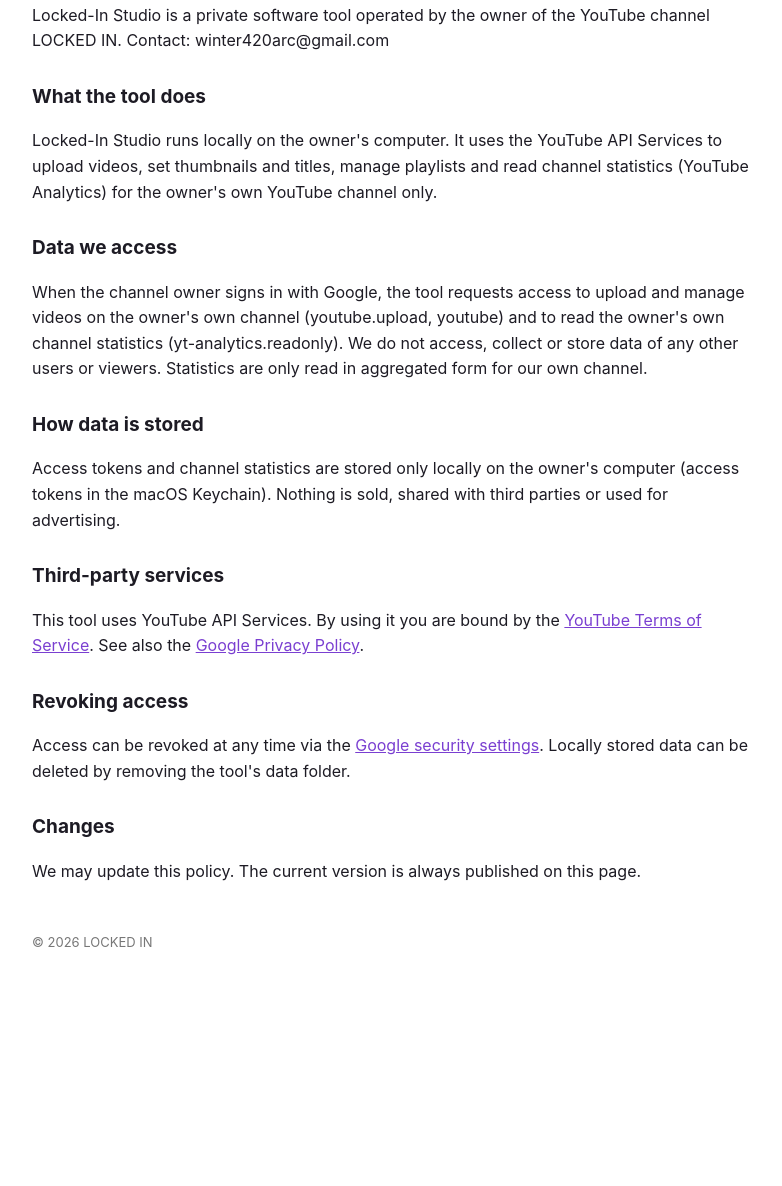
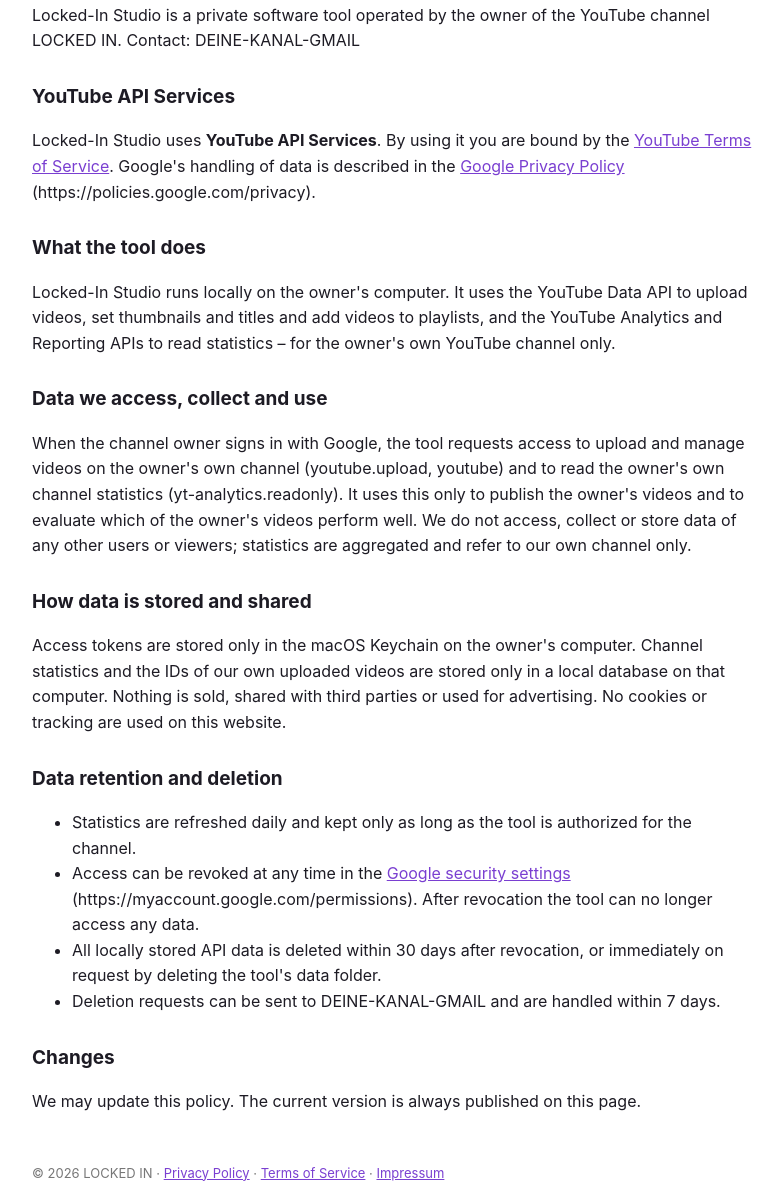
Before and after one commit to lockedinstudio/lockedinstudio.github.io, a plain HTML site: page privacy-policy.html in a window 1280 px wide. Shown: the part 245-1431 px from the top of the page, without its empty margins (248-1030 px from the left). Before the commit the page ends 1238 px from the top, so only its background shows below. Drawn offline with Linux system fonts and the light colour scheme.

Commit message:
Add files via upload

```diff
--- a/privacy-policy.html
+++ b/privacy-policy.html
@@ -1,26 +1,34 @@
-<!doctype html><html lang="en"><head><meta charset="utf-8"><meta name="viewport" content="width=device-width,initial-scale=1"><title>Privacy Policy – Locked-In Studio</title><style>body{font:16px/1.6 -apple-system,BlinkMacSystemFont,"Segoe UI",sans-serif;max-width:720px;margin:40px auto;padding:0 20px;color:#1d1b24;background:#fff}h1{font-size:28px}h2{font-size:19px;margin-top:28px}a{color:#7a3fd1}nav a{margin-right:16px}footer{margin-top:48px;font-size:13px;color:#777}</style></head><body>
-<nav><a href="index.html">Home</a><a href="privacy-policy.html">Privacy Policy</a><a href="impressum.html">Impressum</a></nav>
+<!doctype html><html lang="en"><head><meta charset="utf-8"><meta name="viewport" content="width=device-width,initial-scale=1"><title>Privacy Policy – Locked-In Studio</title><style>body{font:16px/1.6 -apple-system,BlinkMacSystemFont,"Segoe UI",sans-serif;max-width:720px;margin:40px auto;padding:0 20px;color:#1d1b24;background:#fff}h1{font-size:28px}h2{font-size:19px;margin-top:28px}a{color:#7a3fd1}nav a{margin-right:16px}footer{margin-top:48px;font-size:13px;color:#777}.yt{display:flex;align-items:center;gap:14px;margin:28px 0;padding:14px 16px;border:1px solid #e3e0ea;border-radius:10px}.yt img{height:44px}</style></head><body>
+<nav><a href="index.html">Home</a><a href="privacy-policy.html">Privacy Policy</a><a href="terms.html">Terms of Service</a><a href="impressum.html">Impressum</a></nav>
 <h1>Privacy Policy – Locked-In Studio</h1>
 <p>Last updated: November 2026</p>
 <h2>Who we are</h2>
-<p>Locked-In Studio is a private software tool operated by the owner of the YouTube channel LOCKED IN. Contact: winter420arc@gmail.com</p>
+<p>Locked-In Studio is a private software tool operated by the owner of the YouTube channel LOCKED IN. Contact: DEINE-KANAL-GMAIL</p>
+<h2>YouTube API Services</h2>
+<p>Locked-In Studio uses <b>YouTube API Services</b>. By using it you are bound by the
+<a href="https://www.youtube.com/t/terms">YouTube Terms of Service</a>.
+Google's handling of data is described in the <a href="https://policies.google.com/privacy">Google Privacy Policy</a>
+(https://policies.google.com/privacy).</p>
 <h2>What the tool does</h2>
-<p>Locked-In Studio runs locally on the owner's computer. It uses the YouTube API Services to upload videos, set thumbnails and titles,
-manage playlists and read channel statistics (YouTube Analytics) for the owner's own YouTube channel only.</p>
-<h2>Data we access</h2>
+<p>Locked-In Studio runs locally on the owner's computer. It uses the YouTube Data API to upload videos, set thumbnails and titles
+and add videos to playlists, and the YouTube Analytics and Reporting APIs to read statistics – for the owner's own YouTube channel only.</p>
+<h2>Data we access, collect and use</h2>
 <p>When the channel owner signs in with Google, the tool requests access to upload and manage videos on the owner's own channel
 (youtube.upload, youtube) and to read the owner's own channel statistics (yt-analytics.readonly).
-We do not access, collect or store data of any other users or viewers. Statistics are only read in aggregated form for our own channel.</p>
-<h2>How data is stored</h2>
-<p>Access tokens and channel statistics are stored only locally on the owner's computer (access tokens in the macOS Keychain).
-Nothing is sold, shared with third parties or used for advertising.</p>
-<h2>Third-party services</h2>
-<p>This tool uses YouTube API Services. By using it you are bound by the
-<a href="https://www.youtube.com/t/terms">YouTube Terms of Service</a>.
-See also the <a href="https://policies.google.com/privacy">Google Privacy Policy</a>.</p>
-<h2>Revoking access</h2>
-<p>Access can be revoked at any time via the <a href="https://myaccount.google.com/permissions">Google security settings</a>.
-Locally stored data can be deleted by removing the tool's data folder.</p>
+It uses this only to publish the owner's videos and to evaluate which of the owner's videos perform well.
+We do not access, collect or store data of any other users or viewers; statistics are aggregated and refer to our own channel only.</p>
+<h2>How data is stored and shared</h2>
+<p>Access tokens are stored only in the macOS Keychain on the owner's computer. Channel statistics and the IDs of our own uploaded videos
+are stored only in a local database on that computer. Nothing is sold, shared with third parties or used for advertising.
+No cookies or tracking are used on this website.</p>
+<h2>Data retention and deletion</h2>
+<ul>
+<li>Statistics are refreshed daily and kept only as long as the tool is authorized for the channel.</li>
+<li>Access can be revoked at any time in the <a href="https://myaccount.google.com/permissions">Google security settings</a>
+(https://myaccount.google.com/permissions). After revocation the tool can no longer access any data.</li>
+<li>All locally stored API data is deleted within 30 days after revocation, or immediately on request by deleting the tool's data folder.</li>
+<li>Deletion requests can be sent to DEINE-KANAL-GMAIL and are handled within 7 days.</li>
+</ul>
 <h2>Changes</h2>
 <p>We may update this policy. The current version is always published on this page.</p>
-<footer>© 2026 LOCKED IN</footer></body></html>
+<footer>© 2026 LOCKED IN · <a href="privacy-policy.html">Privacy Policy</a> · <a href="terms.html">Terms of Service</a> · <a href="impressum.html">Impressum</a></footer></body></html>
```
Also changed, not shown: index.html (+9 -5 lines), terms.html (added, +21 -0 lines).
